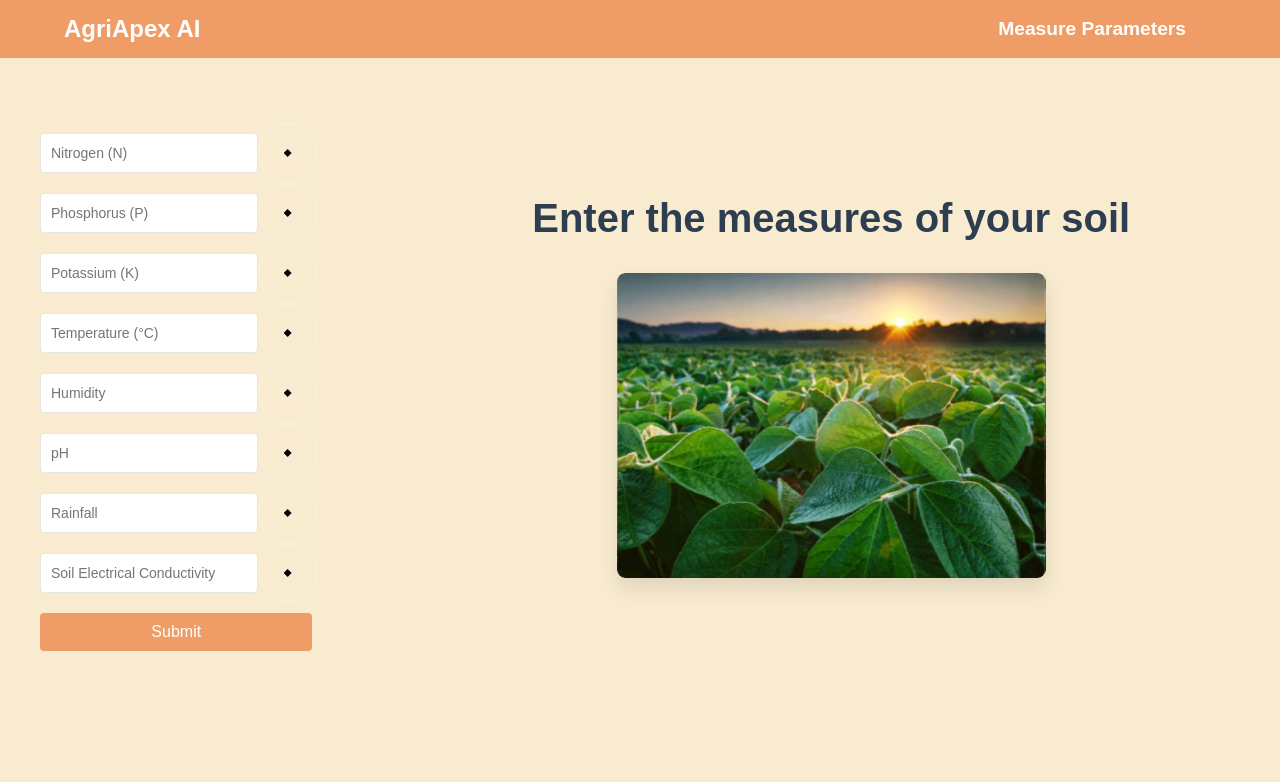
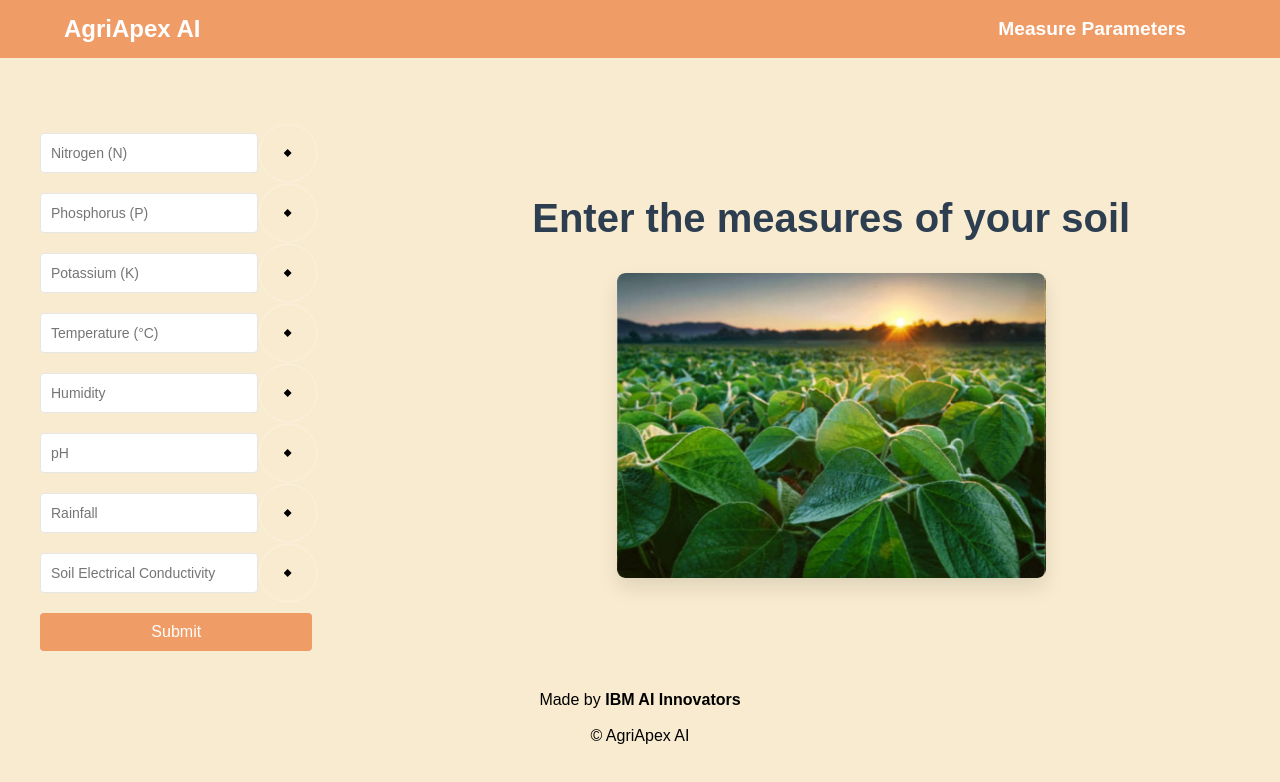
Before and after one commit to makwanaom/Crop-Prediction, a React (Vite) app: page / in a window 1280 px wide. Shown: the top 782 px of the page. Built offline with nearby package versions, Linux system fonts and the light colour scheme.

Commit message:
updating UI

```diff
--- a/src/App.jsx
+++ b/src/App.jsx
@@ -3,6 +3,7 @@ import { BrowserRouter as Router, Routes, Route } from 'react-router-dom';
 import Navbar from './Components/Navbar/Navbar';
 import Home from './Components/Home/Home';
 import Calculate from './Components/Calculate/Calculate';
+import Footer from "./Components/Footer/Footer"
 
 function App() {
     return (
@@ -13,6 +14,7 @@ function App() {
                 <Route path="/" element={<Home />} />
                 <Route path="/calculate" element={<Calculate />} />
             </Routes>
+            <Footer/>
         </Router>
     );
 }
--- /dev/null
+++ b/src/Components/Footer/Footer.jsx
@@ -0,0 +1,9 @@
+import "./footer.css"
+const Footer = ()=> {
+    return(
+        <footer className="footer">
+            Made by <b>IBM AI Innovators</b> <br></br><br></br>  &#169; AgriApex AI
+        </footer>
+    )
+}
+export default Footer
--- /dev/null
+++ b/src/Components/Footer/footer.css
@@ -0,0 +1,6 @@
+footer{
+    /* height: 90px; */
+
+    width: 100vw;
+    text-align: center;
+}
--- a/src/Components/Home/Home.jsx
+++ b/src/Components/Home/Home.jsx
@@ -159,7 +159,8 @@ const Home = () => {
         };
 
         try {
-            const response = await fetch('https://agriapex-ai.onrender.com/data', {
+            // const response = await fetch('https://agriapex-ai.onrender.com/data', {
+            const response = await fetch('http://localhost:5555/data', {
                 method: "POST",
                 mode: "cors",
                 credentials: "same-origin",
```
